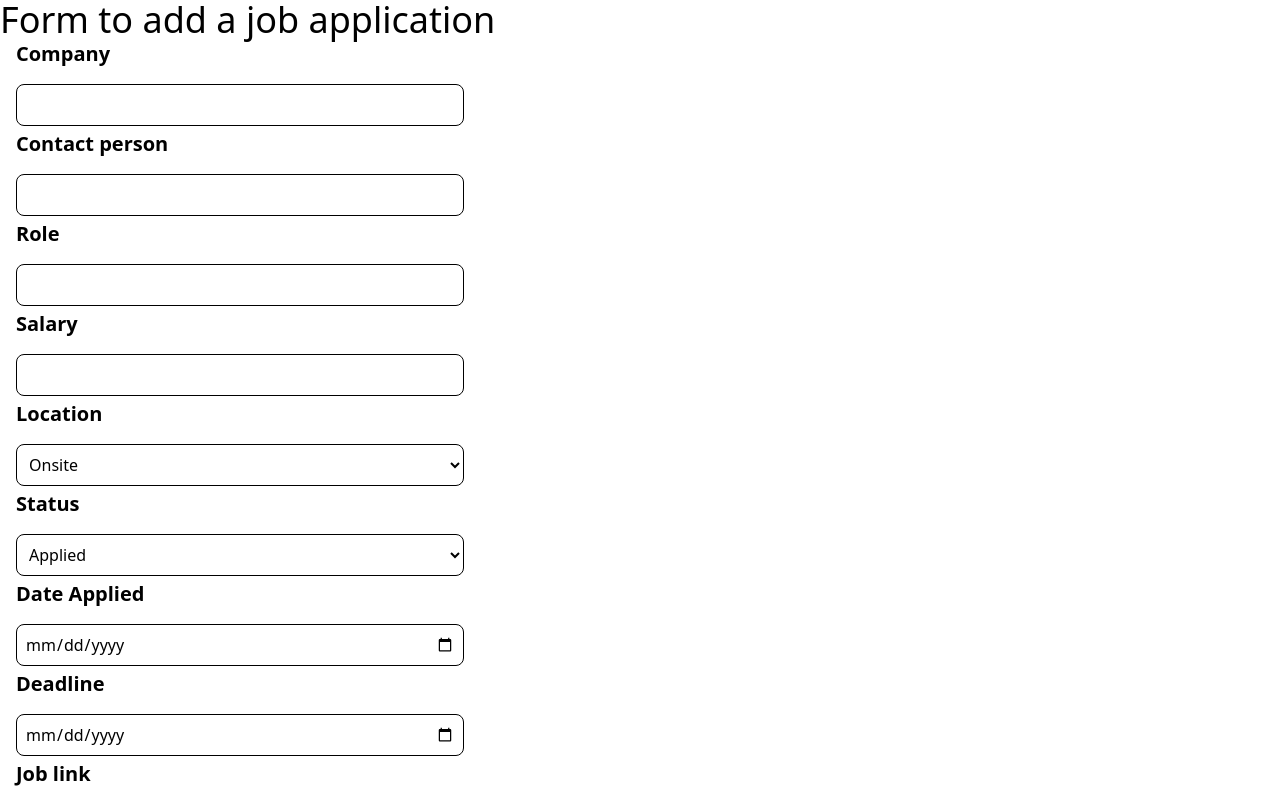
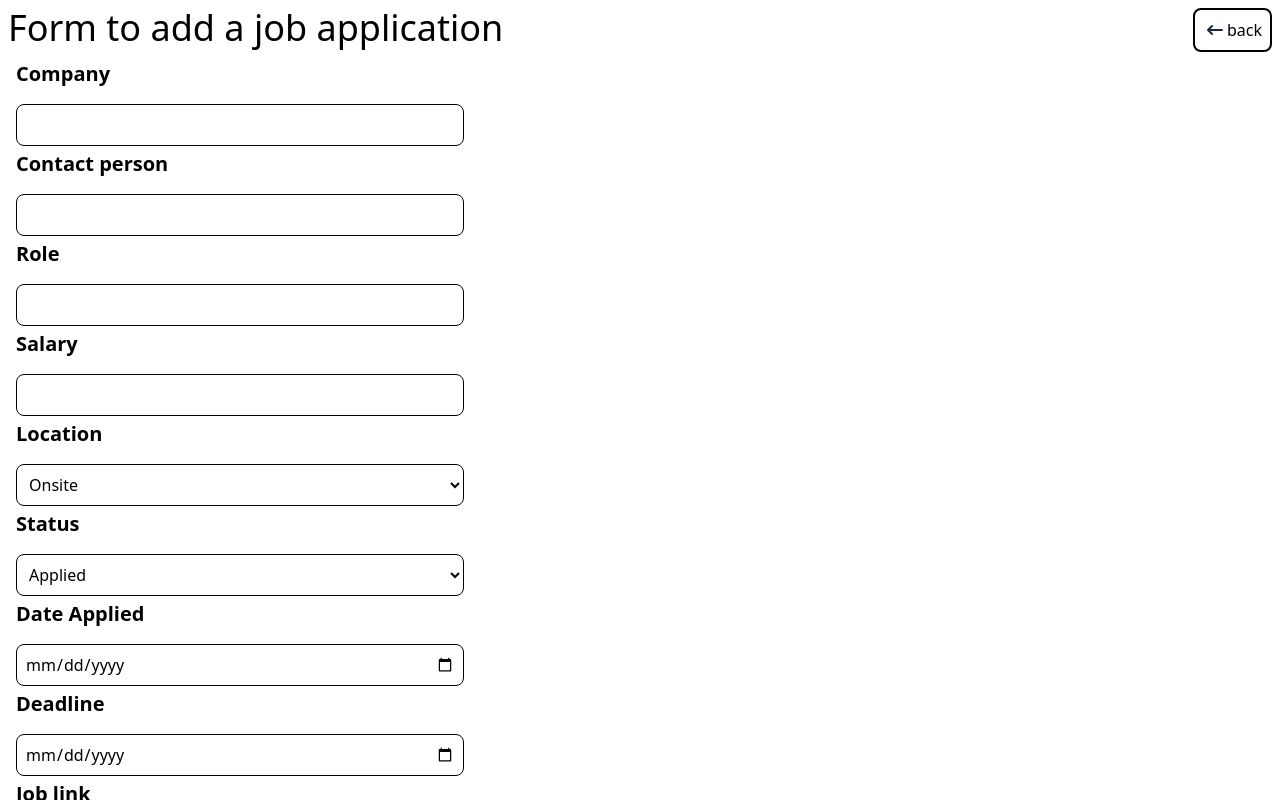
Before and after one commit to JoannaA21/job_tracker, a React (Vite) app: page /add-application in a window 1280 px wide. Shown: the top 800 px of the page. Built offline with nearby package versions, Linux system fonts and the light colour scheme; no server answers; the database is empty.

Commit message:
add back button to all pages  with navigate(-1) to return to previous page

```diff
--- a/src/pages/AddApplication.jsx
+++ b/src/pages/AddApplication.jsx
@@ -75,7 +75,32 @@ const AddApplication = () => {
   return (
     <>
       <div>
-        <p className="text-4xl">Form to add a job application</p>
+        <div className="flex justify-between p-2">
+          <p className="text-4xl">Form to add a job application</p>
+          <button
+            className="flex border-2 rounded-lg p-2 "
+            onClick={() => navigate(-1)}
+          >
+            <svg
+              className="w-6 h-6 text-gray-800 dark:text-white"
+              aria-hidden="true"
+              xmlns="http://www.w3.org/2000/svg"
+              width="24"
+              height="24"
+              fill="none"
+              viewBox="0 0 24 24"
+            >
+              <path
+                stroke="currentColor"
+                strokeLinecap="round"
+                strokeLinejoin="round"
+                strokeWidth="2"
+                d="M5 12h14M5 12l4-4m-4 4 4 4"
+              />
+            </svg>
+            back
+          </button>
+        </div>
         <form onSubmit={handleSubmit} className="flex flex-col space-y-4 mx-4">
           <label className="text-xl font-semibold">Company</label>
           {errors.company && <p className="text-red-500">{errors.company}</p>}
--- a/src/pages/DetailView.jsx
+++ b/src/pages/DetailView.jsx
@@ -53,7 +53,9 @@ const DetailView = () => {
   return (
     <>
       <div>
-        <div className="flex justify-end space-x-2">
+        <div className="flex justify-between p-2">
+          <p className="text-4xl"> Job Detail View</p>
+          <div className="flex space-x-2">
             <button
               className="flex border-2 rounded-lg p-2"
               onClick={() => navigate(-1)}
@@ -122,6 +124,7 @@ const DetailView = () => {
               </svg>
             </button>
           </div>
+        </div>
         <div className="flex flex-col space-y-2">
           <p>Company: {application?.company || "Loading..."}</p>
           <p>Contact person: {application?.contact_person || "N/A"}</p>
--- a/src/pages/UpdateApplication.jsx
+++ b/src/pages/UpdateApplication.jsx
@@ -91,7 +91,32 @@ const UpdateApplication = () => {
   return (
     <>
       <div>
-        <p className="text-4xl">Form to add a job application</p>
+        <div className="flex justify-between p-2">
+          <p className="text-4xl">Update job application</p>
+          <button
+            className="flex border-2 rounded-lg p-2 "
+            onClick={() => navigate(-1)}
+          >
+            <svg
+              className="w-6 h-6 text-gray-800 dark:text-white"
+              aria-hidden="true"
+              xmlns="http://www.w3.org/2000/svg"
+              width="24"
+              height="24"
+              fill="none"
+              viewBox="0 0 24 24"
+            >
+              <path
+                stroke="currentColor"
+                strokeLinecap="round"
+                strokeLinejoin="round"
+                strokeWidth="2"
+                d="M5 12h14M5 12l4-4m-4 4 4 4"
+              />
+            </svg>
+            back
+          </button>
+        </div>
         <form onSubmit={handleSubmit} className="flex flex-col space-y-4 mx-4">
           <label className="text-xl font-semibold">Company</label>
           {errors.company && <p className="text-red-500">{errors.company}</p>}
```
Lines whose indentation alone changed are shown as unchanged.
